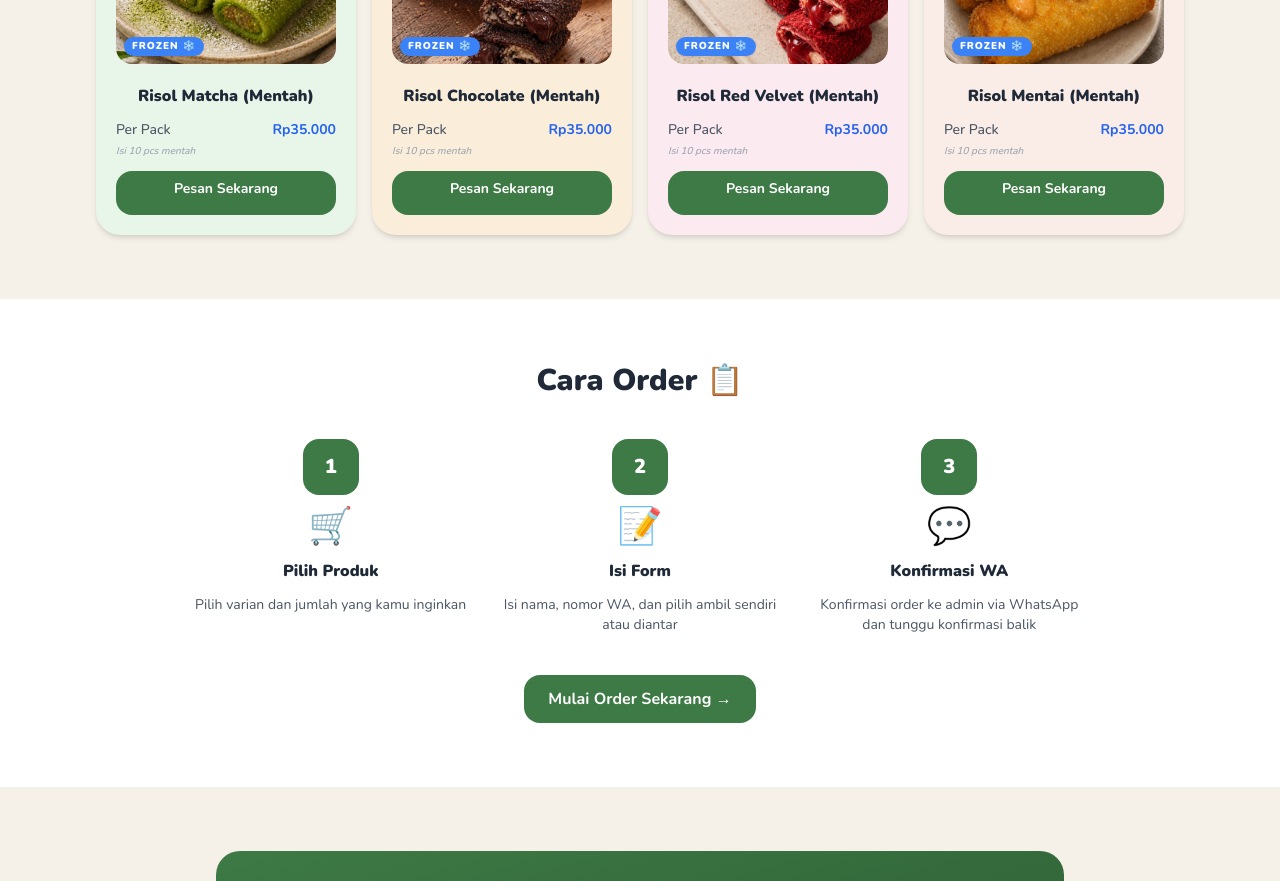
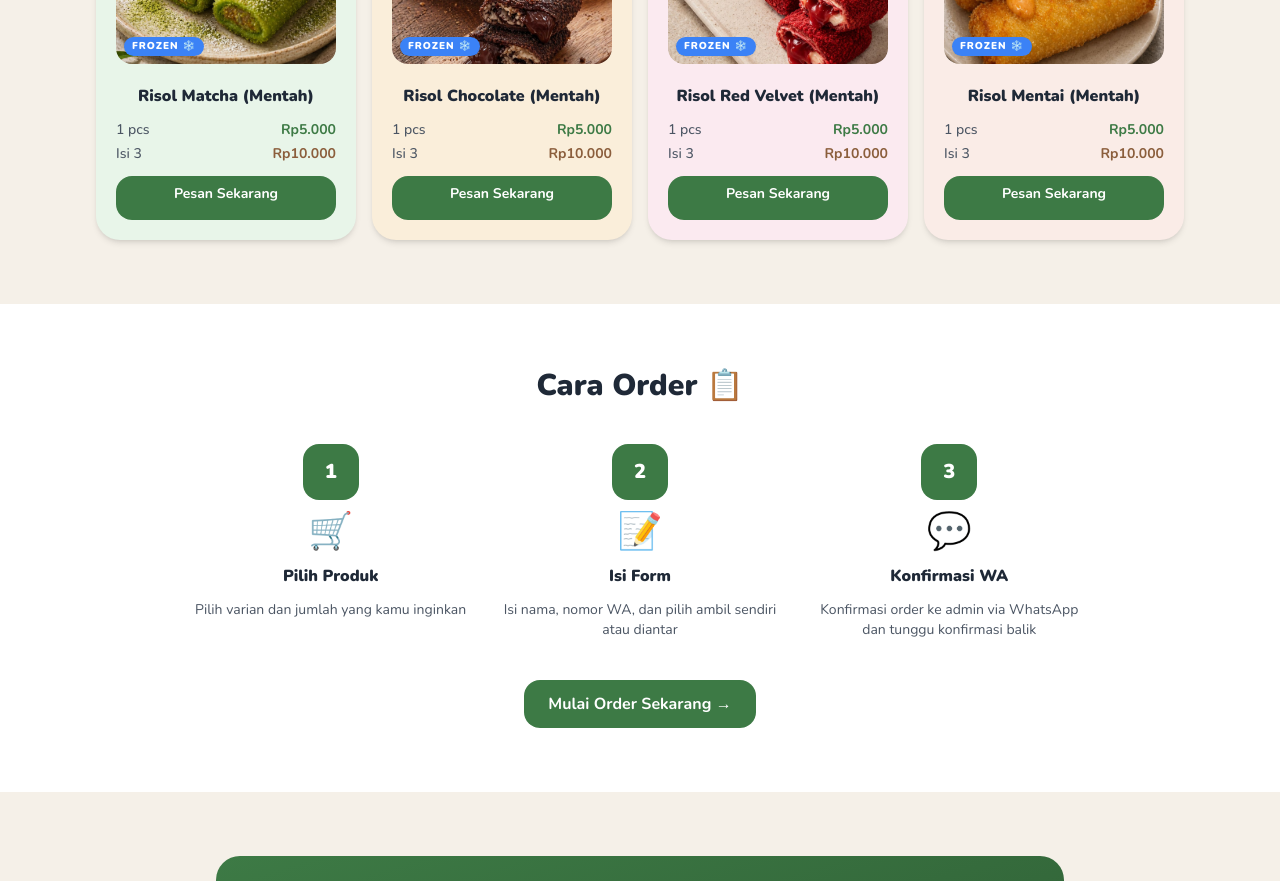
Before and after one commit to RezzaFairusNugraha/RisolLumer, a Next.js app: page / in a window 1280 px wide. Shown: the part 1560-2441 px from the top of the page. Built offline with nearby package versions, Linux system fonts and the light colour scheme.

Commit message:
update v1.2

```diff
--- a/src/app/order/page.tsx
+++ b/src/app/order/page.tsx
@@ -74,15 +74,11 @@ export default function OrderPage() {
             if (item.qty === 0) continue;
             const prod = PRODUCTS.find(p => p.id === item.productId);
             if (!prod) continue;
-            if (prod.isMentah) {
-                // Mentah: dihitung per pack
-                total += item.qty * (prod.pricePerPack ?? 25000);
-            } else {
-                // Matang: bundle isi3 + satuan
-                const bundles = Math.floor(item.qty / 3);
-                const individual = item.qty % 3;
-                total += (bundles * prod.price3) + (individual * prod.price1);
-            }
+
+            // Sama-sama pakai logika bundle isi 3 + satuan (berlaku untuk matang & mentah)
+            const bundles = Math.floor(item.qty / 3);
+            const individual = item.qty % 3;
+            total += (bundles * prod.price3) + (individual * prod.price1);
         }
         return total;
     };
@@ -97,7 +93,7 @@ export default function OrderPage() {
             .filter((i) => i.qty > 0)
             .map(i => {
                 const prod = PRODUCTS.find(p => p.id === i.productId);
-                return { ...i, packaging: (prod?.isMentah ? "isi3" : "1pcs") as Packaging };
+                return { ...i, packaging: (i.qty >= 3 ? "isi3" : "1pcs") as Packaging };
             });
 
         // Afiliasi hanya berlaku untuk risol matang >= 3 pcs
@@ -298,15 +294,13 @@ export default function OrderPage() {
                                                                 <span className="text-xs font-black bg-blue-100 text-blue-600 px-2 py-0.5 rounded-full uppercase">🧊 Mentah</span>
                                                                 {!mentahAvail && <span className="text-xs font-black bg-red-100 text-red-500 px-2 py-0.5 rounded-full">Habis</span>}
                                                             </div>
-                                                            <p className="text-xs text-gray-500 mt-1">
-                                                                Rp{(mentahProd.pricePerPack ?? 25000).toLocaleString("id-ID")}/pack (isi {mentahProd.qtyPerPack ?? 10} pcs) · frozen
-                                                            </p>
+                                                            <p className="text-xs text-gray-500 mt-1">Rp5.000/pcs · Rp10.000/3 pcs (frozen)</p>
                                                         </div>
                                                         <div className="flex items-center gap-3">
                                                             <button type="button"
                                                                 id={`qty-minus-${mentahProd.id}`}
                                                                 onClick={() => updateItem(mentahProd.id, Math.max(0, mentahItem.qty - 1))}
-                                                                className="w-9 h-9 bg-white border-2 border-blue-200 rounded-xl font-bold hover:border-blue-400 transition-colors flex items-center justify-center min-h-[44px]">
+                                                                className="w-9 h-9 bg-white border-2 border-gray-200 rounded-xl font-bold hover:border-blue-400 transition-colors flex items-center justify-center min-h-[44px]">
                                                                 −
                                                             </button>
                                                             <span className="w-7 text-center font-black text-gray-800 text-lg">{mentahItem.qty}</span>
--- a/src/components/OrderSummary.tsx
+++ b/src/components/OrderSummary.tsx
@@ -65,7 +65,6 @@ export default function OrderSummary({ order, affiliateCode, onClose }: OrderSum
                                         <div className="flex flex-col items-end">
                                             <span className="font-bold text-primary">
                                                 Rp{(() => {
-                                                    if (prod?.isMentah) return item.qty * (prod.pricePerPack ?? 25000);
                                                     const bundles = Math.floor(item.qty / 3);
                                                     const individual = item.qty % 3;
                                                     return (bundles * (prod?.price3 ?? 10000)) + (individual * (prod?.price1 ?? 5000));
--- a/src/components/ProductCard.tsx
+++ b/src/components/ProductCard.tsx
@@ -39,20 +39,6 @@ export default function ProductCard({ product }: ProductCardProps) {
 
             {/* Prices */}
             <div className="w-full space-y-1">
-                {product.isMentah ? (
-                    <>
-                        <div className="flex justify-between items-center text-sm">
-                            <span className="text-gray-600 font-medium">Per Pack</span>
-                            <span className="font-bold text-blue-600">
-                                Rp{(product.pricePerPack ?? 25000).toLocaleString("id-ID")}
-                            </span>
-                        </div>
-                        <div className="flex justify-between items-center text-[10px]">
-                            <span className="text-gray-400 font-medium italic">Isi {product.qtyPerPack ?? 10} pcs mentah</span>
-                        </div>
-                    </>
-                ) : (
-                    <>
                 <div className="flex justify-between items-center text-sm">
                     <span className="text-gray-600 font-medium">1 pcs</span>
                     <span className="font-bold text-primary">
@@ -65,8 +51,6 @@ export default function ProductCard({ product }: ProductCardProps) {
                         Rp{product.price3.toLocaleString("id-ID")}
                     </span>
                 </div>
-                    </>
-                )}
             </div>
 
             {/* CTA */}
--- a/src/lib/products.ts
+++ b/src/lib/products.ts
@@ -29,8 +29,8 @@ export const PRODUCTS: Product[] = [
     { id: "mentai", name: "Risol Mentai", emoji: "🦑", image: "/img/RisolMentai.jpeg", color: "#faece7", price1: 5000, price3: 10000, flavorGroup: "mentai" },
 
     // ===== Mentah (Frozen) =====
-    { id: "matcha-mentah", name: "Risol Matcha (Mentah)", emoji: "🍵", image: "/img/RisolMatcha.jpeg", color: "#e8f5e9", price1: 5000, price3: 10000, isMentah: true, flavorGroup: "matcha", pricePerPack: 35000, qtyPerPack: 10 },
-    { id: "chocolate-mentah", name: "Risol Chocolate (Mentah)", emoji: "🍫", image: "/img/RisolCoklat.jpeg", color: "#faeeda", price1: 5000, price3: 10000, isMentah: true, flavorGroup: "chocolate", pricePerPack: 35000, qtyPerPack: 10 },
-    { id: "redvelvet-mentah", name: "Risol Red Velvet (Mentah)", emoji: "🎂", image: "/img/RisolRedvelvet.jpeg", color: "#fbeaf0", price1: 5000, price3: 10000, isMentah: true, flavorGroup: "redvelvet", pricePerPack: 35000, qtyPerPack: 10 },
-    { id: "mentai-mentah", name: "Risol Mentai (Mentah)", emoji: "🦑", image: "/img/RisolMentai.jpeg", color: "#faece7", price1: 5000, price3: 10000, isMentah: true, flavorGroup: "mentai", pricePerPack: 35000, qtyPerPack: 10 },
+    { id: "matcha-mentah", name: "Risol Matcha (Mentah)", emoji: "🍵", image: "/img/RisolMatcha.jpeg", color: "#e8f5e9", price1: 5000, price3: 10000, isMentah: true, flavorGroup: "matcha" },
+    { id: "chocolate-mentah", name: "Risol Chocolate (Mentah)", emoji: "🍫", image: "/img/RisolCoklat.jpeg", color: "#faeeda", price1: 5000, price3: 10000, isMentah: true, flavorGroup: "chocolate" },
+    { id: "redvelvet-mentah", name: "Risol Red Velvet (Mentah)", emoji: "🎂", image: "/img/RisolRedvelvet.jpeg", color: "#fbeaf0", price1: 5000, price3: 10000, isMentah: true, flavorGroup: "redvelvet" },
+    { id: "mentai-mentah", name: "Risol Mentai (Mentah)", emoji: "🦑", image: "/img/RisolMentai.jpeg", color: "#faece7", price1: 5000, price3: 10000, isMentah: true, flavorGroup: "mentai" },
 ];
```
Lines whose indentation alone changed are shown as unchanged.
